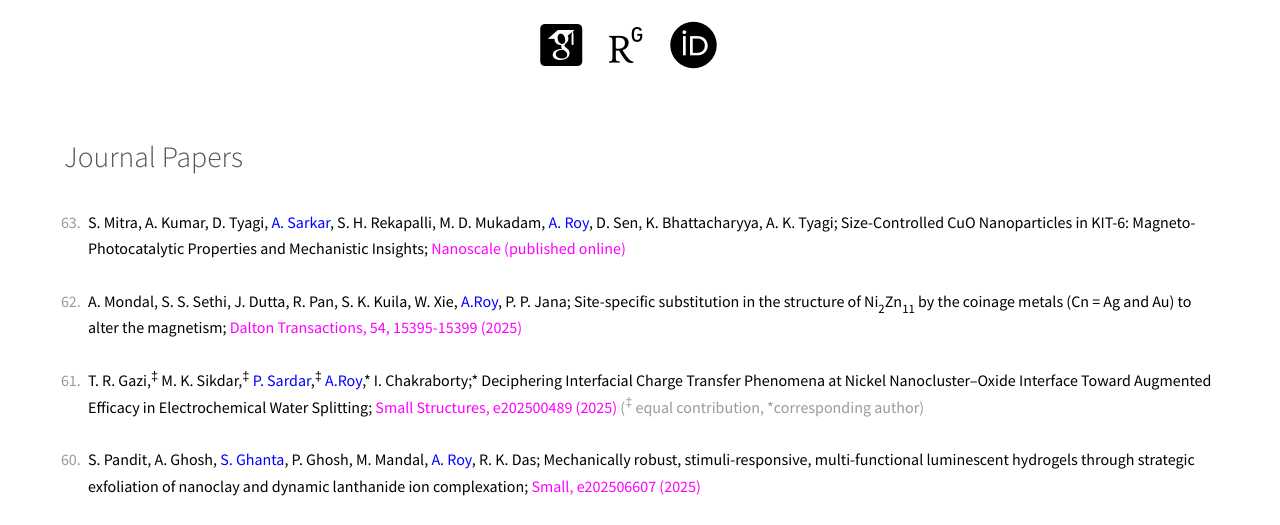
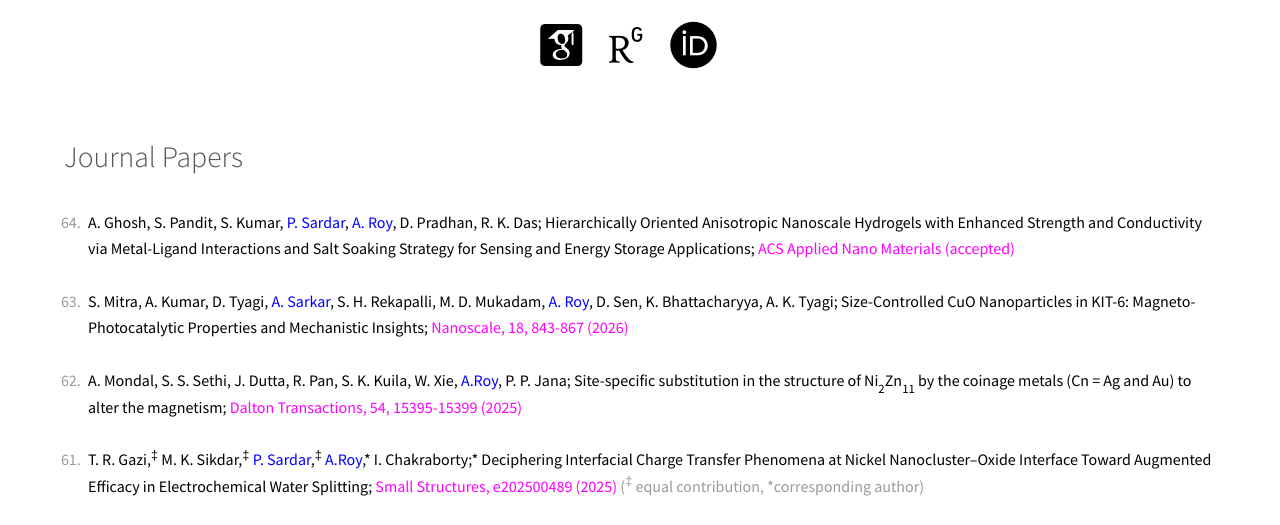
Before and after one commit to ahinroy/ahinroy.github.io, a plain HTML site: page Publications.html in a window 1280 px wide. Shown: the part 241-766 px from the top of the page. Drawn offline with Linux system fonts and the light colour scheme; files whose address does not match are found by name.

Commit message:
pub_update

```diff
--- a/Publications.html
+++ b/Publications.html
@@ -50,9 +50,16 @@
 					<ol reversed>
 
 					<li>
+					<span style="color: black"> A. Ghosh, S. Pandit, S. Kumar,  <span style="color: blue">P. Sardar</span>, <span style="color: blue">A. Roy</span>, D. Pradhan, R. K. Das;
+					Hierarchically Oriented Anisotropic Nanoscale Hydrogels with Enhanced Strength and Conductivity via Metal-Ligand Interactions and Salt Soaking Strategy for Sensing and Energy Storage Applications;</span>
+					<a href="https://doi.org/xxxx" style="color:magenta; text-decoration:none">ACS Applied Nano Materials (accepted)</a>
+					</li>
+					<br>
+
+					<li>
 					<span style="color: black"> S. Mitra, A. Kumar, D. Tyagi,  <span style="color: blue">A. Sarkar</span>, S. H. Rekapalli, M. D. Mukadam, <span style="color: blue">A. Roy</span>, D. Sen, K. Bhattacharyya, A. K. Tyagi;
 					Size-Controlled CuO Nanoparticles in KIT-6: Magneto-Photocatalytic Properties and Mechanistic Insights;</span>
-					<a href="https://doi.org/10.1039/D5NR03258J" style="color:magenta; text-decoration:none">Nanoscale (published online)</a>
+					<a href="https://doi.org/10.1039/D5NR03258J" style="color:magenta; text-decoration:none">Nanoscale, 18, 843-867 (2026)</a>
 					</li>
 					<br>
 
```
